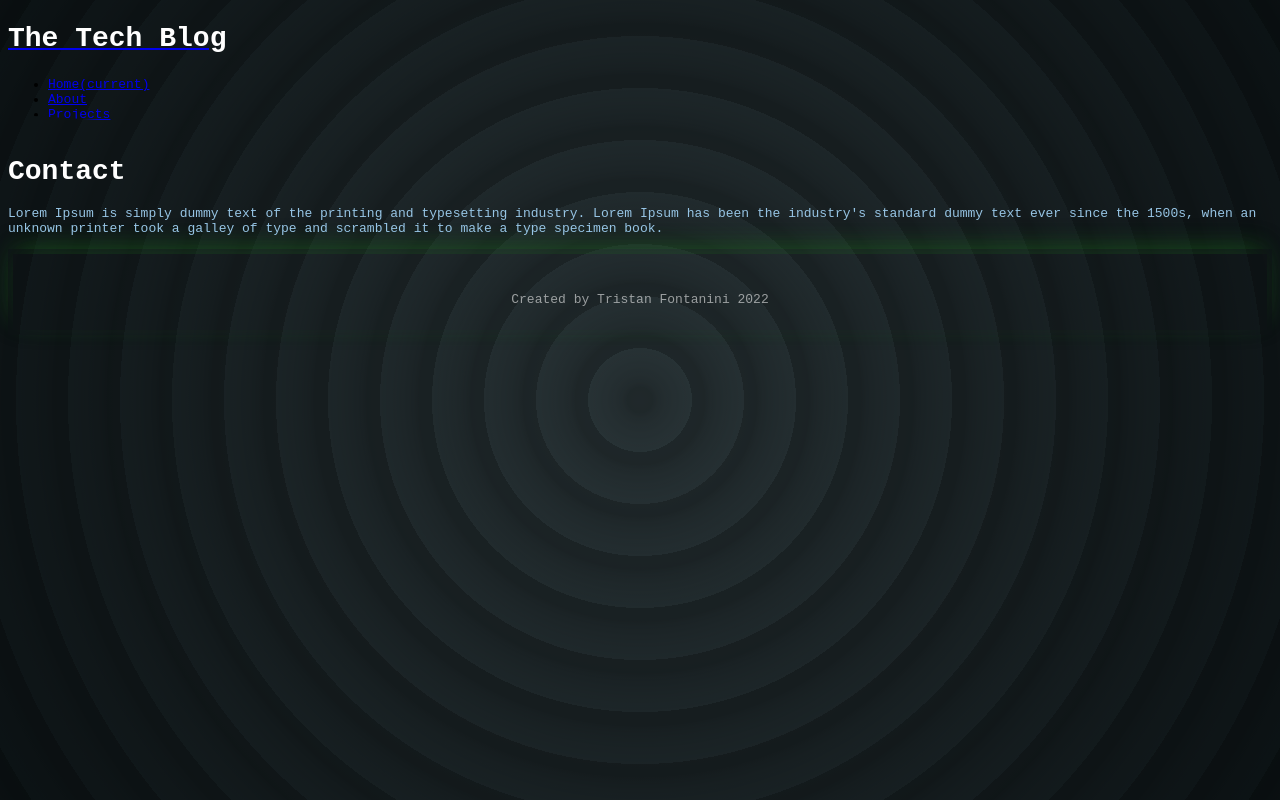
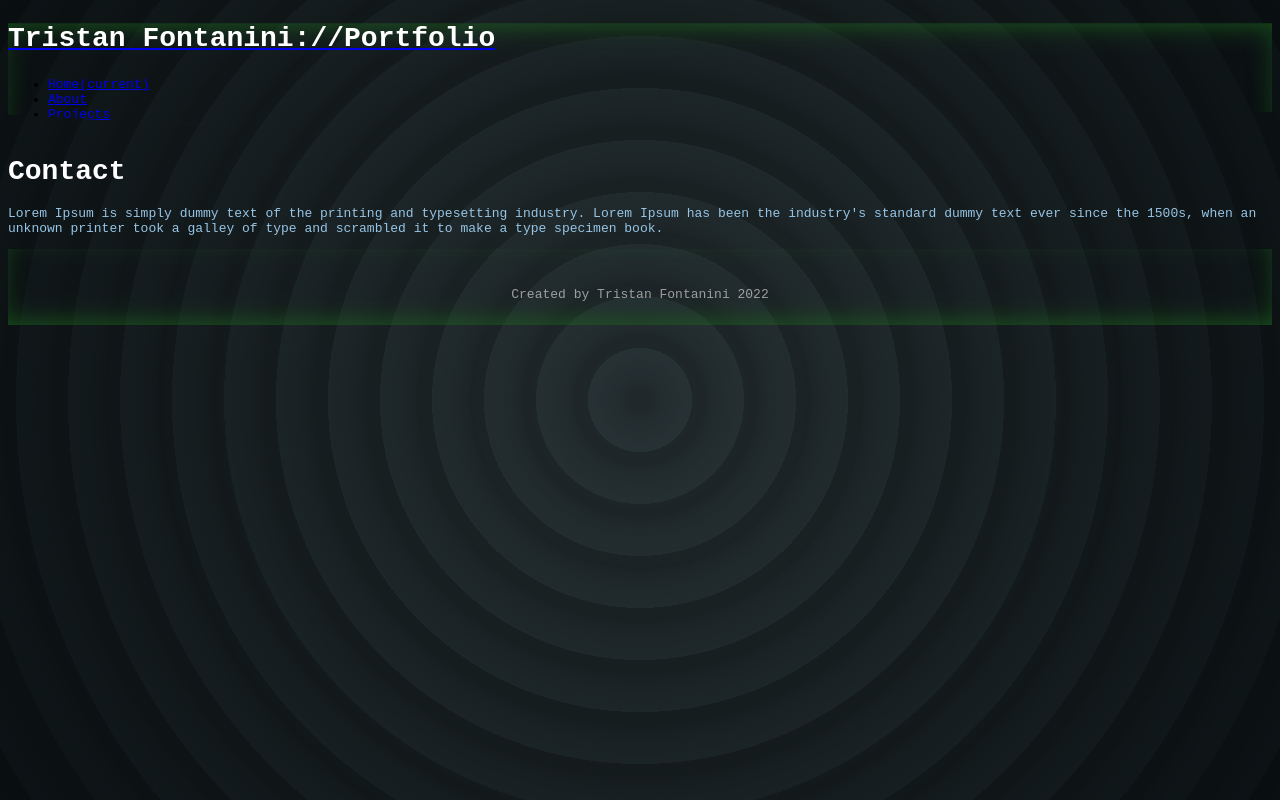
Before and after one commit to Twistedmouse/Tristan-Fontanini-Portfolio-in-React, a React (Create React App) app in the folder client/: page /contact in a window 1280 px wide. Built offline with nearby package versions, Linux system fonts and the light colour scheme; the HTML template or start-up script is replaced by a standard one.

Commit message:
play with css

```diff
--- a/client/src/components/Header.jsx
+++ b/client/src/components/Header.jsx
@@ -7,7 +7,7 @@ function Header() {
       <nav className="navbar navbar-expand navbar-dark bg-dark">
         <div className="container">
           <NavLink className="navbar-brand" to="/">
-            <h1> The Tech Blog </h1>
+            <h1> Tristan Fontanini://Portfolio</h1>
           </NavLink>
           <div>
             <ul className="navbar-nav ml-auto">
--- a/client/src/components/Home.jsx
+++ b/client/src/components/Home.jsx
@@ -7,15 +7,15 @@ function Home() {
         <div className="grid-container">
           <div class="row align-items-center my-5">
             <div class="col-lg-5">
-              <div className="pTagColor">
+              <div className="pTagColorDiv">
                 <p className="pTagColor">Hey there, my name is</p>
               </div>
-              <div className="h1ColorChange">
+              <div className="h1ColorChangeDiv">
                 <h1 className="h1ColorChange" class="font-weight-light">
                   Tristan Fontanini,
                 </h1>
               </div>
-              <div className="pTag">
+              <div className="pTagDiv">
                 <p>
                   Lorem Ipsum is simply dummy text of the printing and
                   typesetting industry. Lorem Ipsum has been the industry's
@@ -24,7 +24,7 @@ function Home() {
                   specimen book.
                 </p>
               </div>
-              <div className="imgTag">
+              <div className="imgTagDiv">
                 <p className="imgTag"> image here replace with img tag</p>
               </div>
             </div>
--- a/client/src/components/footer.jsx
+++ b/client/src/components/footer.jsx
@@ -2,7 +2,7 @@ import React from "react";
 
 function Footer() {
   return (
-    <div className="footer">
+    <div>
       <footer class="bg-dark fixed-bottom">
         <div class="footer">
           <p class="footerText">Created by Tristan Fontanini 2022</p>
--- a/client/src/style.css
+++ b/client/src/style.css
@@ -16,17 +16,17 @@ html {
   padding: 10px;
   padding-left: 48px;
 }
-.pTagColor { grid-area: 1; }
-.h1ColorChange { grid-area: 2; }
-.pTag { grid-area: 3; }
-.imgTag { grid-area: 4; }
+.pTagColorDiv { grid-area: 1; }
+.h1ColorChangeDiv { grid-area: 2; }
+.pTagDiv { grid-area: 3; }
+.imgTagDiv { grid-area: 4; }
 
 
 nav.navbar {
-  box-shadow: -1px 8px 28px -8px rgba(30, 110, 31, 0.4);
-  /* clip-path: polygon(0 0, 0 25%, 25% 85%, 100% 100%, 100% 0); */
-  clip-path: polygon(0 0, 100% 0, 100% 20%, 100% 78%, 53% 79%, 14% 89%, 0% 80%, 0% 20%);
-  /* try to reveal the text the clip is hiding */
+  box-shadow:inset -1px 8px 28px -8px rgba(30, 110, 31, 0.8);
+
+  clip-path: polygon(0 0, 100% 0, 100% 20%, 100% 78%, 53% 69%, 14% 89%, 0% 80%, 0% 20%);
+  /* try gradient shadow to create rounded effect */
 }
 
 h1 {
@@ -34,7 +34,7 @@ h1 {
   color: white;
 }
 .h1ColorChange {
-  color: rgb(16, 187, 213)
+  color: rgb(16, 187, 213);
 }
 
 body {
@@ -53,7 +53,7 @@ p {
 
 .footer {
   padding: 5px;
-  box-shadow: -1px -8px 28px -8px rgba(30, 110, 31, 0.4);
+  box-shadow:inset -1px -8px 28px -8px rgba(30, 110, 31, 0.8);
 }
 
 .footerText {
```
